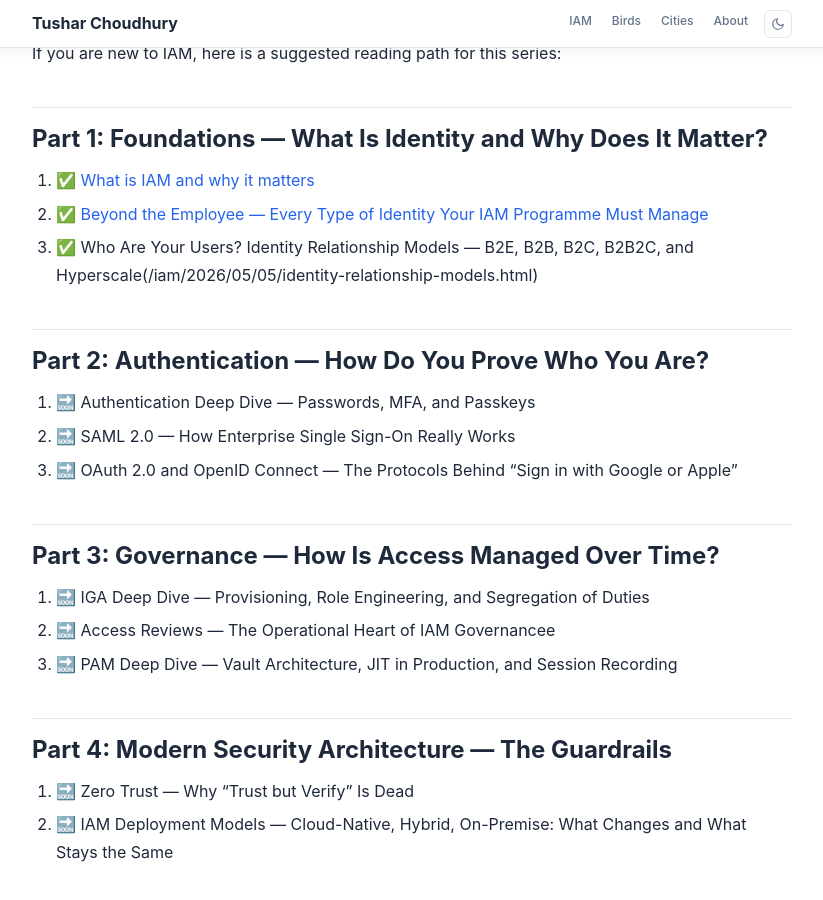
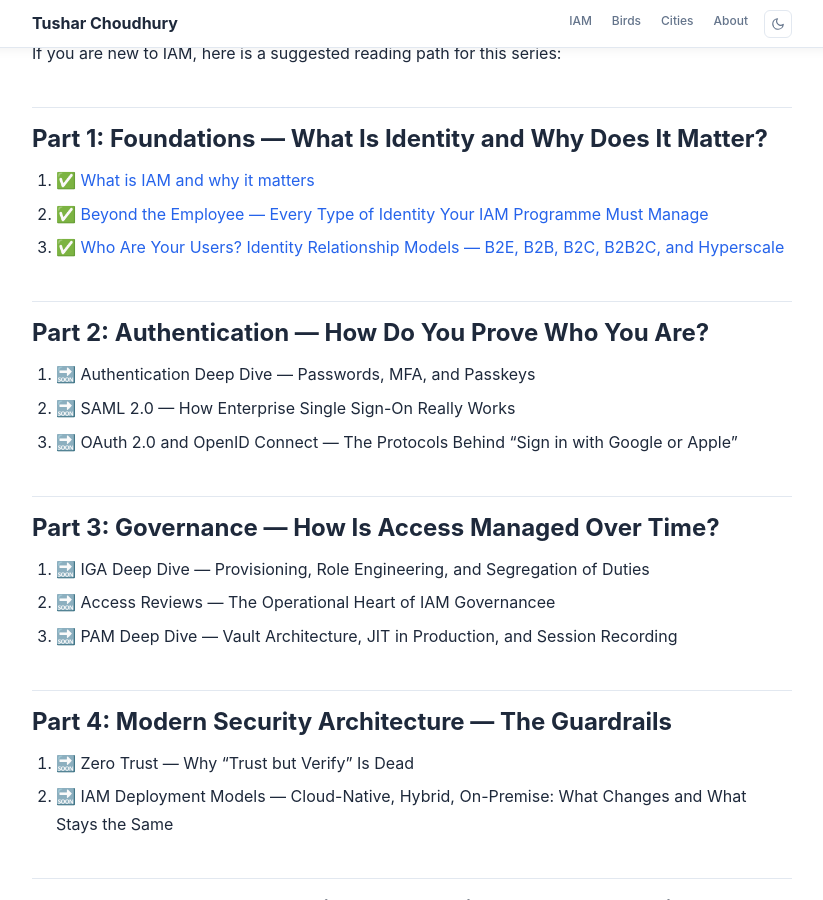
Before and after one commit to thinkIdentity/thinkIdentity.github.io, a Jekyll site: the page built from _posts/2026/05/2026-05-01-what-is-iam-and-why-it-matters.md, in a window 1280 px wide and 900 px high, scrolled down 4696 px. Shown: the whole window, without its empty margins (228-1051 px from the left). Built offline with Jekyll 4.4.1, drawn with Linux system fonts in a browser that asks for light colours; comment, search, counter and statistics services are not loaded.

Commit message:
adding all Foundations blogs-1

```diff
--- a/_posts/2026/05/2026-05-01-what-is-iam-and-why-it-matters.md
+++ b/_posts/2026/05/2026-05-01-what-is-iam-and-why-it-matters.md
@@ -171,7 +171,7 @@ If you are new to IAM, here is a suggested reading path for this series:
 ## Part 1: Foundations — What Is Identity and Why Does It Matter?
 1. ✅ [What is IAM and why it matters]({% post_url /2026/05/2026-05-01-what-is-iam-and-why-it-matters %})
 2. ✅ [Beyond the Employee — Every Type of Identity Your IAM Programme Must Manage]({% post_url /2026/05/2026-05-02-identity-types-and-privileged-access-management %})
-3. ✅ Who Are Your Users? Identity Relationship Models — B2E, B2B, B2C, B2B2C, and Hyperscale({% post_url /2026/05/2026-05-05-identity-relationship-models %})
+3. ✅ [Who Are Your Users? Identity Relationship Models — B2E, B2B, B2C, B2B2C, and Hyperscale]({% post_url /2026/05/2026-05-05-identity-relationship-models %})
 
 ## Part 2: Authentication — How Do You Prove Who You Are?
 1. 🔜 Authentication Deep Dive — Passwords, MFA, and Passkeys
```
